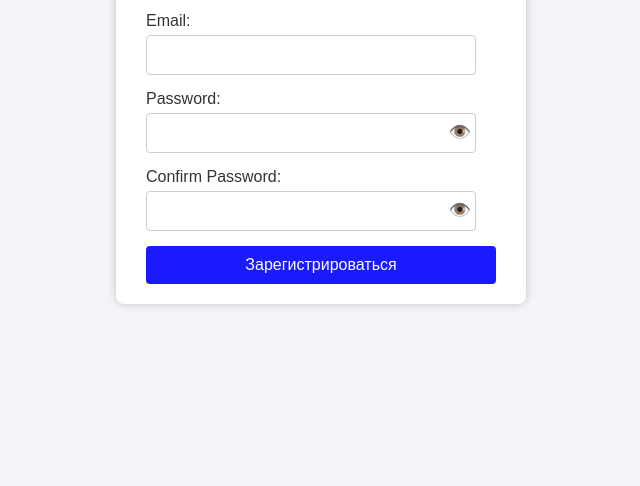
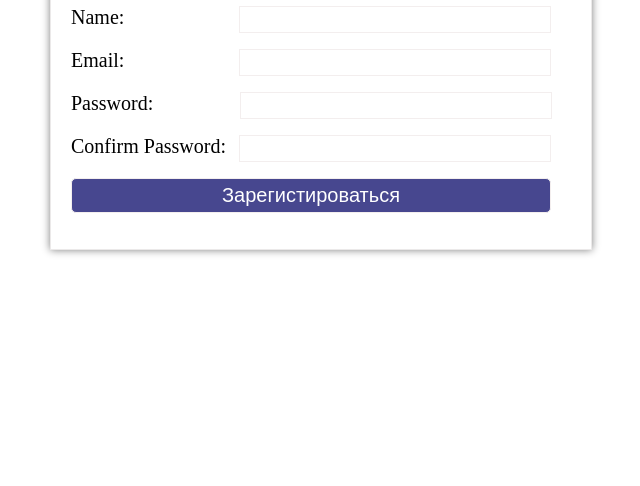
Before and after one commit to Kalonovmaks/node_project, a website: page public/autorization.html in a window 1280 px wide. Shown: the part 330-816 px from the top of the page, without its empty margins (319-959 px from the left). Drawn offline with Linux system fonts and the light colour scheme.

Commit message:
Initial commit

```diff
--- a/public/autorization.html
+++ b/public/autorization.html
@@ -1,147 +1,21 @@
 <!DOCTYPE html>
-<html lang="ru">
+<html lang="en">
 <head>
     <meta charset="UTF-8">
     <meta name="viewport" content="width=device-width, initial-scale=1.0">
-    <title>Форма регистрации</title>
-    <style>
-        body {
-            font-family: Arial, sans-serif;
-            display: flex;
-            justify-content: center;
-            align-items: center;
-            height: 100vh;
-            margin: 0;
-            background-color: #f4f4f9;
-        }
-
-        .form {
-            background: white;
-            padding: 20px 30px;
-            border-radius: 8px;
-            box-shadow: 0 0 10px rgba(0, 0, 0, 0.2);
-            width: 350px;
-        }
-
-        h1 {
-            text-align: center;
-            color: #1a1aff;
-            margin-bottom: 20px;
-        }
-
-        label {
-            display: block;
-            margin-bottom: 5px;
-            color: #333;
-        }
-
-        .inp1, .inp2, .inp3 {
-            width: calc(100% - 20px);
-            padding: 10px;
-            margin-bottom: 15px;
-            border: 1px solid #ccc;
-            border-radius: 4px;
-            box-sizing: border-box;
-            font-size: 16px;
-        }
-
-        .password-container {
-            position: relative;
-        }
-
-        .password-container input {
-            width: calc(100% - 20px);
-            padding-right: 40px;
-        }
-
-        .icon {
-            position: absolute;
-            top: 35%;
-            right: 25px;
-            transform: translateY(-50%);
-            cursor: pointer;
-            font-size: 18px;
-            color: gray;
-        }
-
-        .btn {
-            background-color: #1a1aff;
-            color: white;
-            border: none;
-            padding: 10px;
-            width: 100%;
-            border-radius: 4px;
-            cursor: pointer;
-            font-size: 16px;
-        }
-
-        .btn:hover {
-            background-color: #0000cc;
-        }
-
-        .error-message {
-            color: red;
-            font-size: 14px;
-            margin-top: -10px;
-            margin-bottom: 10px;
-            display: none;
-        }
-    </style>
+    <link rel="stylesheet" href="./style/registration.css">
+    <title>Document</title>
 </head>
 <body>
     <div class="form">
-        <h1>Форма регистрации</h1>
-        <form action="/autorization" method="post" onsubmit="return validatePasswords()">
-            <label for="name">Name:</label>
-            <input required class="inp1" type="text" name="name" id="name">
-
-            <label for="email">Email:</label>
-            <input required class="inp1" type="email" name="email" id="email">
-
-            <label for="password">Password:</label>
-            <div class="password-container">
-                <input required class="inp2" type="password" name="pass" id="password">
-                <span class="icon" onclick="togglePassword('password', this)">👁️</span>
-            </div>
-
-            <label for="confirm_password">Confirm Password:</label>
-            <div class="password-container">
-                <input required class="inp3" type="password" name="pass_c" id="confirm_password">
-                <span class="icon" onclick="togglePassword('confirm_password', this)">👁️</span>
-            </div>
-
-            <p class="error-message" id="error-message">Пароли не совпадают!</p>
-            <input class="btn" type="submit" value="Зарегистрироваться">
-        </form>
+        <h1> Форма регистратции</h1>
+    <form action="/autorization" method="post">
+        <p><label>Name:</label><input required class="inp1" type ="text" name="name"></p>
+        <p><label>Email:</label><input required class="inp1" type="email" name="email"></p>
+        <p><label>Password:</label><input required class="inp2" type="password" name="pass"></p>
+        <p><label>Confirm Password:</label><input required class="inp3" type="password" name="pass_c"></p>
+        <p><input class="btn" type="submit" value="Зарегистироваться"></p>
+    </form>
     </div>
-
-    <script>
-        // Функсия барои нишон додан ва пинҳон кардани парол
-        function togglePassword(fieldId, iconElement) {
-            const passwordField = document.getElementById(fieldId);
-            if (passwordField.type === 'password') {
-                passwordField.type = 'text';
-                iconElement.textContent = '🙈';
-            } else {
-                passwordField.type = 'password';
-                iconElement.textContent = '👁️';
-            }
-        }
-
-        // Функсия барои санҷидани мувофиқати паролҳо
-        function validatePasswords() {
-            const password = document.getElementById('password').value;
-            const confirmPassword = document.getElementById('confirm_password').value;
-            const errorMessage = document.getElementById('error-message');
-
-            if (password !== confirmPassword) {
-                errorMessage.style.display = 'block';
-                return false;
-            } else {
-                errorMessage.style.display = 'none';
-                return true;
-            }
-        }
-    </script>
 </body>
 </html>
```
